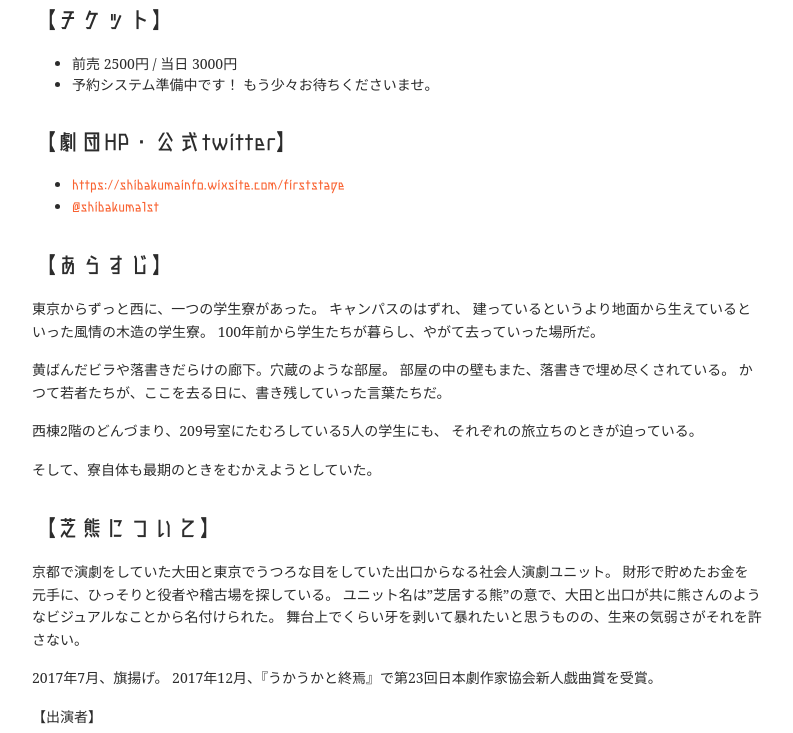
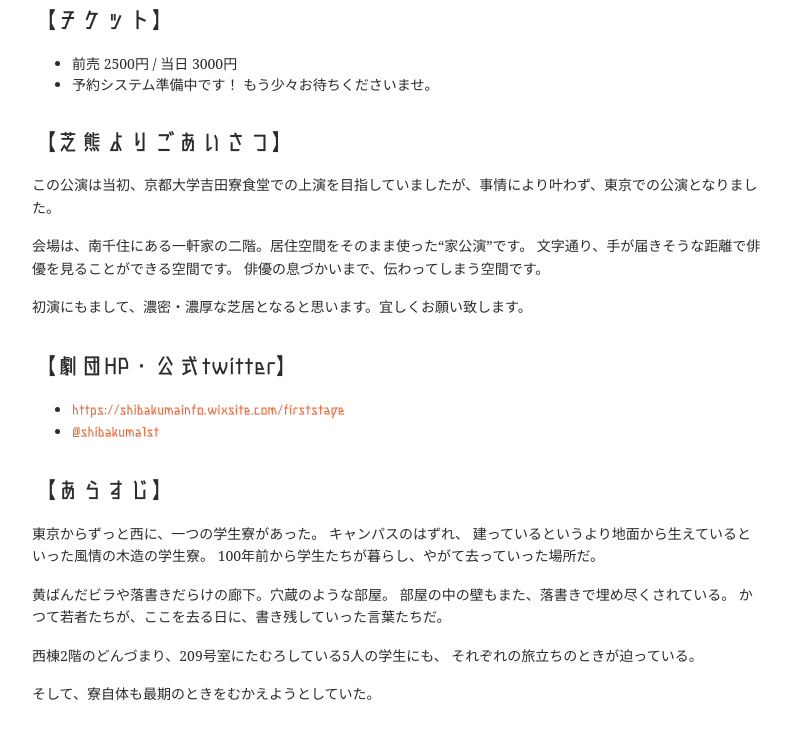
Before and after one commit to ngmsh/ngmsh.github.io, a plain HTML site: page next/index.html in a window 1280 px wide. Shown: the part 1236-1969 px from the top of the page, without its empty margins (243-1036 px from the left). Drawn offline with nearby package versions, Linux system fonts and the light colour scheme; some packages are replaced by stand-ins of ours.

Commit message:
publish by circleci

```diff
--- a/next/index.html
+++ b/next/index.html
@@ -161,6 +161,16 @@
 <li>予約システム準備中です！ もう少々お待ちくださいませ。</li>
 </ul>
 
+<h4 id="芝熊よりごあいさつ">【芝熊よりごあいさつ】</h4>
+
+<p>この公演は当初、京都大学吉田寮食堂での上演を目指していましたが、事情により叶わず、東京での公演となりました。</p>
+
+<p>会場は、南千住にある一軒家の二階。居住空間をそのまま使った“家公演”です。
+文字通り、手が届きそうな距離で俳優を見ることができる空間です。
+俳優の息づかいまで、伝わってしまう空間です。</p>
+
+<p>初演にもまして、濃密・濃厚な芝居となると思います。宜しくお願い致します。</p>
+
 <h4 id="劇団hp-公式twitter">【劇団HP・公式twitter】</h4>
 
 <ul>
@@ -210,6 +220,7 @@
 <ul>
 <li>衣装: chihiro</li>
 <li>宣伝美術: のい</li>
+<li>&hellip;他</li>
 </ul>
 
 <hr />
```
